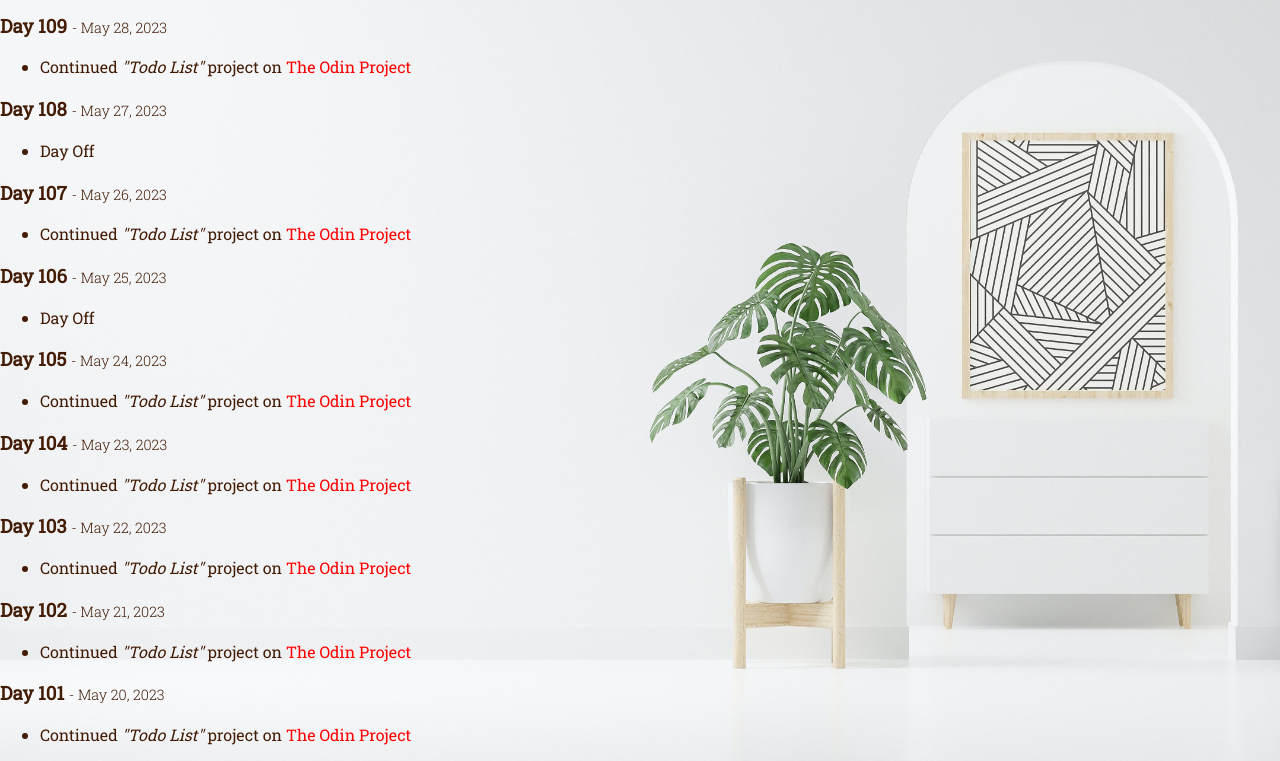
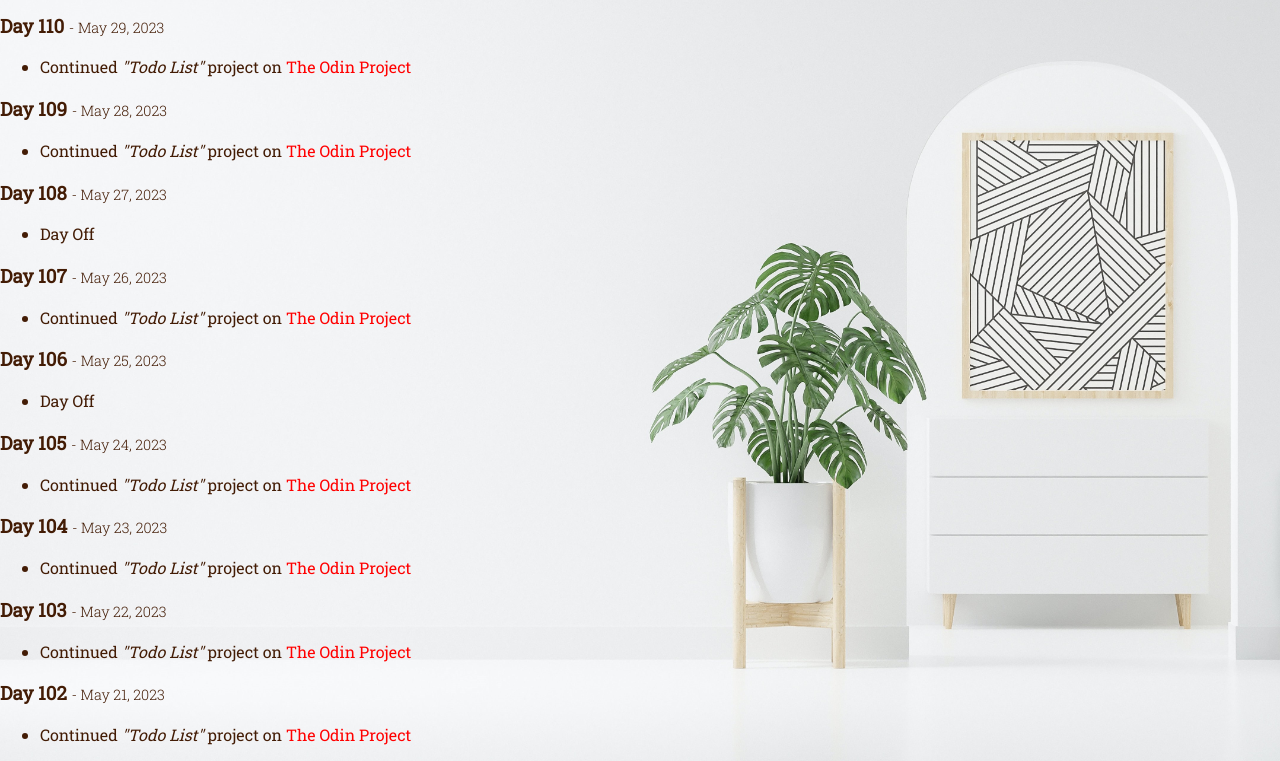
Before and after one commit to ersinisgor/everyday-coding, a plain HTML site: page index.html in a window 1280 px wide. Shown: the part 69-830 px from the top of the page. Drawn offline with Linux system fonts and the light colour scheme; files whose address does not match are found by name.

Commit message:
Add day 110

```diff
--- a/index.html
+++ b/index.html
@@ -62,6 +62,16 @@
 <body>
   <main>
     <h1>Everyday Coding Summarize</h1>
+
+    <!-- Day 110 -->
+    <div class="day110">
+      <h3>Day 110 <span class="date"> - May 29, 2023</span></h3>
+      <p class="list">
+      <ul>
+        <li>Continued <em>"Todo List" </em> project on <span>The Odin Project</span> </li>
+      </ul>
+      </p>
+    </div>
 
     <!-- Day 109 -->
     <div class="day109">
```
